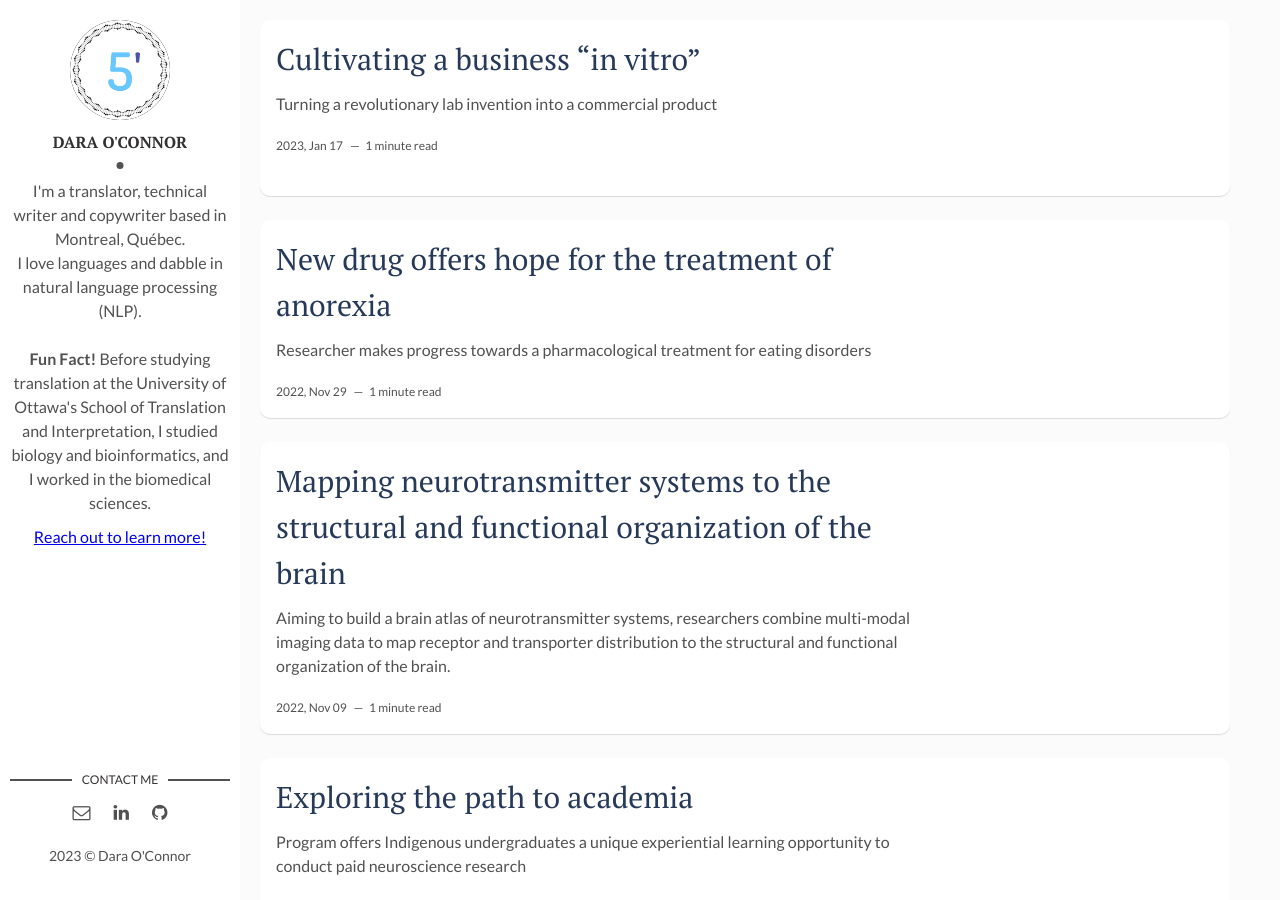
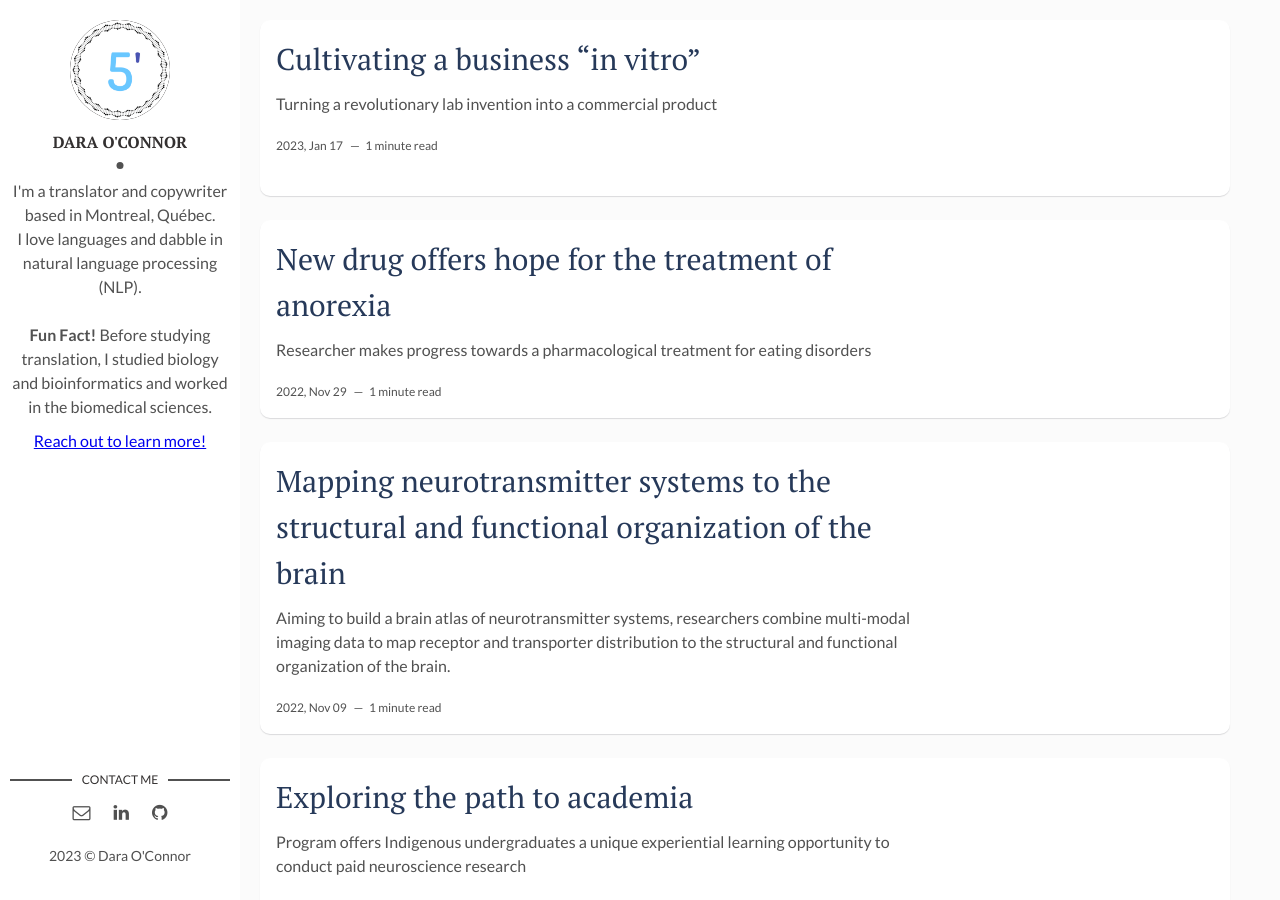
Before and after one commit to spockrocket/spockrocket.github.io, a Jekyll site: the page built from index.html, in a window 1280 px wide and 900 px high. Built offline with Jekyll 4.4.1, drawn with Linux system fonts in a browser that asks for light colours; the list of posts is cut into pages by our own code.

Commit message:
Update _config.yml
More description shortening to see if it re-reveals the social buttons

```diff
--- a/_config.yml
+++ b/_config.yml
@@ -8,7 +8,7 @@
 # Author Settings
 author: Dara O'Connor # add your name
 author-img: Minimal.png # add your photo
-about-author: I'm a translator, technical writer and copywriter based in Montreal, Québec. <br>I love languages and dabble in natural language processing (NLP). <br><br><strong>Fun Fact!</strong> Before studying translation at the University of Ottawa's School of Translation and Interpretation, I studied biology and bioinformatics, and I worked in the biomedical sciences.
+about-author: I'm a translator and copywriter based in Montreal, Québec. <br>I love languages and dabble in natural language processing (NLP). <br><br><strong>Fun Fact!</strong> Before studying translation, I studied biology and bioinformatics and worked in the biomedical sciences.
 
 social-twitter: # add your Twitter handle
 social-facebook: # add your Facebook handle
```
